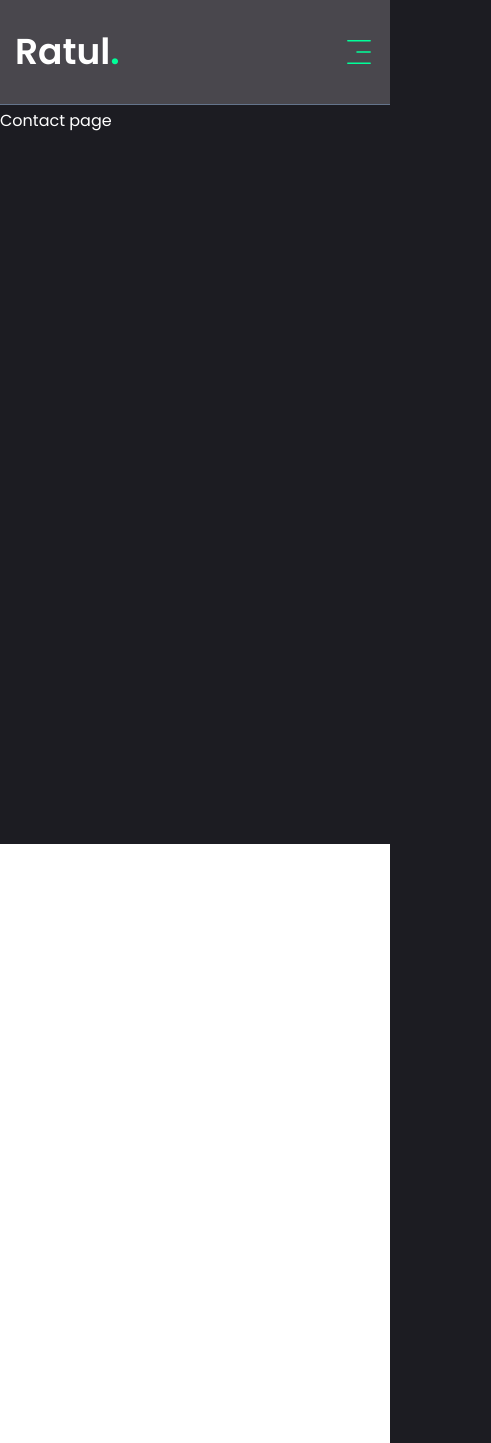
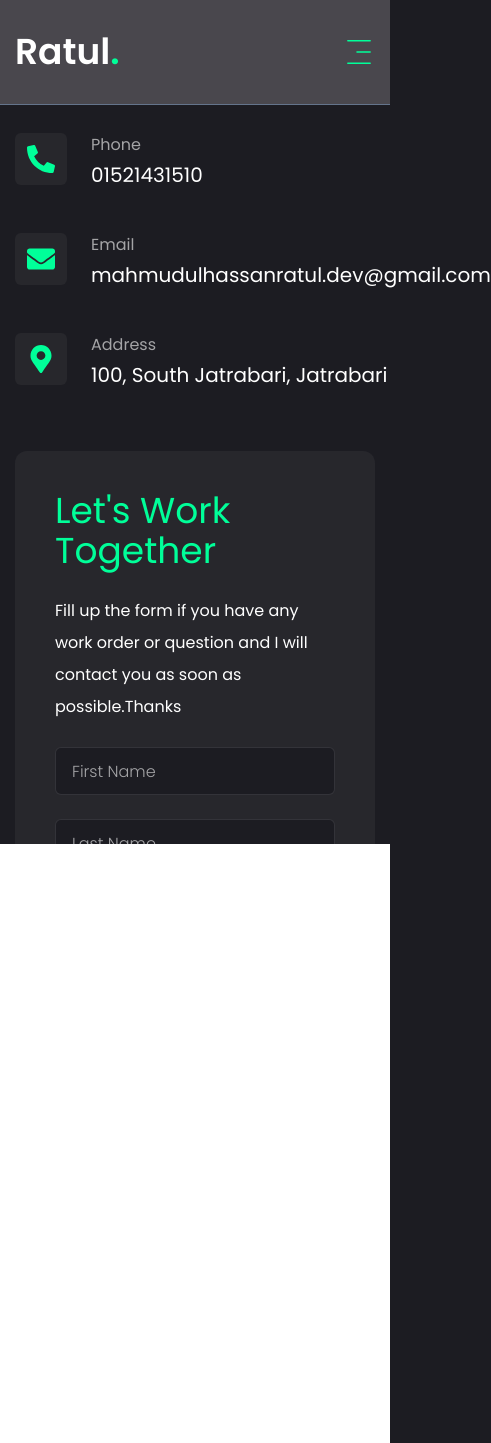
Before and after one commit to MHRatul/Portfolio-Project, a Next.js app: page /contact in a window 390 px wide. Shown: the whole page, 491 px wide, since content can reach past the window. Before the commit the page ends 844 px from the top, so only its background shows below. Built offline with nearby package versions, Linux system fonts and the light colour scheme.

Commit message:
contact page develop & make it responsive

```diff
--- a/app/contact/page.jsx
+++ b/app/contact/page.jsx
@@ -1,5 +1,112 @@
+"use client";
+import { Button } from "@/components/ui/button";
+import { Input } from "@/components/ui/input";
+import { Textarea } from "@/components/ui/textarea";
+
+import {
+  Select,
+  SelectContent,
+  SelectGroup,
+  SelectItem,
+  SelectLabel,
+  SelectTrigger,
+  SelectValue,
+} from "@/components/ui/select";
+
+import { FaPhoneAlt, FaEnvelope, FaMapMarkerAlt, FaMap } from "react-icons/fa";
+import { Description } from "@radix-ui/react-dialog";
+
+const info = [
+  {
+    icon: <FaPhoneAlt />,
+    title: "Phone",
+    Description: "01521431510",
+  },
+  {
+    icon: <FaEnvelope />,
+    title: "Email",
+    Description: "mahmudulhassanratul.dev@gmail.com",
+  },
+  {
+    icon: <FaMapMarkerAlt />,
+    title: "Address",
+    Description: "100, South Jatrabari, Jatrabari",
+  },
+];
+
+import { motion } from "framer-motion";
 const Contact = () => {
-  return <div>Contact page</div>
-}
+  return (
+    <motion.section
+      initial={{ opacity: 0 }}
+      animate={{
+        opacity: 1,
+        transition: { delay: 0.5, duration: 0.5, ease: "easeInOut" },
+      }}
+      className="py-6"
+    >
+      <div className="container mx-auto">
+        <div className="flex flex-col xl:flex-row gap-[30px]">
+          {/* form */}
+          <div className="xl:w-[54%] order-2 xl:order-none">
+            <form className="flex flex-col gap-6 p-10 bg-[#27272c] rounded-xl">
+              <h3 className="text-4xl text-accent"> Let's Work Together</h3>
+                <p className="text-white"> Fill up the form if you have any work order or question and
+                     I will contact you as soon as possible.Thanks
+                </p>
+                {/* input */}
+                <div className="grid grid-cols-1 md:grid-cols-2 gap-6">
+                  <Input type="firstname" placeholder="First Name"/>
+                  <Input type="lastname" placeholder="Last Name"/>
+                  <Input type="email" placeholder="Email address"/>
+                  <Input type="phone" placeholder="Phone Number"/>
+                </div>
+                {/* select */}
+                <Select>
+                  <SelectTrigger className="w-full">
+                    <SelectValue placeholder="Select a service"/>
+                  </SelectTrigger>
+                  <SelectContent>
+                    <SelectGroup>
+                      <SelectLabel>Select a service</SelectLabel>
+                      <SelectItem value="est">Web Development</SelectItem>
+                      <SelectItem value="cst">UI/UX Design</SelectItem>
+                      <SelectItem value="mst">Logo Design</SelectItem>
+                    </SelectGroup>
+                  </SelectContent>
+                </Select>
+                {/* textarea */}
+                <Textarea
+                  className="w-full h-[200px]"
+                  placeholder="Your message..."
+
+                />
+                {/* btn */}
+                <Button size="md" className="max-w-40">
+                  Send message
+                </Button>
+            </form>
+          </div>
+          {/* info */}
+          <div className="flex-1 flex items-center xl:justify-end order-1 xl:order-none mb-8 xl:mb-0">
+            <ul className="flex flex-col gap-10">
+              {info.map((item, index) => {
+                return <li key={index} className="flex items-center gap-6">
+                  <div className="w-[52px] h-[52px] xl:w-[72px] xl:h-[72px] bg-[#27272c] text-accent rounded-md flex justify-center items-center ">
+                    <div className="text-[28px]">{item.icon}</div>
+                  </div>
+                  <div className="flex-1">
+                    <p className="text-white/60">{item.title}</p>
+                    <h3 className="text-xl">{item.Description}</h3>
+                  </div>
+                </li>
+              })}
+            </ul>
+          </div>
+        </div>
+     </div>
+    </motion.section>
+  );
+};
 
 export default Contact;
--- a/components/ui/input.jsx
+++ b/components/ui/input.jsx
@@ -7,7 +7,7 @@
     (<input
       type={type}
       className={cn(
-        "flex h-10 w-full rounded-md border border-slate-200 bg-white px-3 py-2 text-sm ring-offset-white file:border-0 file:bg-transparent file:text-sm file:font-medium placeholder:text-slate-500 focus-visible:outline-none focus-visible:ring-2 focus-visible:ring-slate-950 focus-visible:ring-offset-2 disabled:cursor-not-allowed disabled:opacity-50 dark:border-slate-800 dark:bg-slate-950 dark:ring-offset-slate-950 dark:placeholder:text-slate-400 dark:focus-visible:ring-slate-300",
+        "flex h-[48px] rounded-md border border-white/10 focus:border-accent font-light bg-primary px-4 py-5 text-base placeholder:text-white/60 outline-none",
         className
       )}
       ref={ref}
--- a/components/ui/select.jsx
+++ b/components/ui/select.jsx
@@ -16,7 +16,7 @@
   <SelectPrimitive.Trigger
     ref={ref}
     className={cn(
-      "flex h-10 w-full items-center justify-between rounded-md border border-slate-200 bg-white px-3 py-2 text-sm ring-offset-white placeholder:text-slate-500 focus:outline-none focus:ring-2 focus:ring-slate-950 focus:ring-offset-2 disabled:cursor-not-allowed disabled:opacity-50 [&>span]:line-clamp-1 dark:border-slate-800 dark:bg-slate-950 dark:ring-offset-slate-950 dark:placeholder:text-slate-400 dark:focus:ring-slate-300",
+      "flex h-[48px] w-full items-center justify-between rounded-md border border-white/10 bg-primary px-4 py-5 font-light text-base text-white/60 placeholder:text-white/10 outline-none focus:border-accent",
       className
     )}
     {...props}>
@@ -54,7 +54,7 @@
     <SelectPrimitive.Content
       ref={ref}
       className={cn(
-        "relative z-50 max-h-96 min-w-[8rem] overflow-hidden rounded-md border border-slate-200 bg-white text-slate-950 shadow-md data-[state=open]:animate-in data-[state=closed]:animate-out data-[state=closed]:fade-out-0 data-[state=open]:fade-in-0 data-[state=closed]:zoom-out-95 data-[state=open]:zoom-in-95 data-[side=bottom]:slide-in-from-top-2 data-[side=left]:slide-in-from-right-2 data-[side=right]:slide-in-from-left-2 data-[side=top]:slide-in-from-bottom-2 dark:border-slate-800 dark:bg-slate-950 dark:text-slate-50",
+        "relative z-50 max-h-96 min-w-[8rem] overflow-hidden rounded-md border border-white/10 bg-primary text-white shadow-md data-[state=open]:animate-in data-[state=closed]:animate-out data-[state=closed]:fade-out-0 data-[state=open]:fade-in-0 data-[state=closed]:zoom-out-95 data-[state=open]:zoom-in-95 data-[side=bottom]:slide-in-from-top-2 data-[side=left]:slide-in-from-right-2 data-[side=right]:slide-in-from-left-2 data-[side=top]:slide-in-from-bottom-2 dark:border-slate-800 dark:bg-slate-950 dark:text-slate-50",
         position === "popper" &&
           "data-[side=bottom]:translate-y-1 data-[side=left]:-translate-x-1 data-[side=right]:translate-x-1 data-[side=top]:-translate-y-1",
         className
@@ -85,7 +85,7 @@
   <SelectPrimitive.Item
     ref={ref}
     className={cn(
-      "relative flex w-full cursor-default select-none items-center rounded-sm py-1.5 pl-8 pr-2 text-sm outline-none focus:bg-slate-100 focus:text-slate-900 data-[disabled]:pointer-events-none data-[disabled]:opacity-50 dark:focus:bg-slate-800 dark:focus:text-slate-50",
+      "relative flex w-full cursor-default select-none items-center rounded-sm py-1.5 pl-8 pr-2 text-sm outline-none focus:bg-accent focus:text-primary data-[disabled]:pointer-events-none data-[disabled]:opacity-50 dark:focus:bg-slate-800 dark:focus:text-slate-50",
       className
     )}
     {...props}>
--- a/components/ui/textarea.jsx
+++ b/components/ui/textarea.jsx
@@ -6,7 +6,7 @@
   return (
     (<textarea
       className={cn(
-        "flex min-h-[80px] w-full rounded-md border border-slate-200 bg-white px-3 py-2 text-sm ring-offset-white placeholder:text-slate-500 focus-visible:outline-none focus-visible:ring-2 focus-visible:ring-slate-950 focus-visible:ring-offset-2 disabled:cursor-not-allowed disabled:opacity-50 dark:border-slate-800 dark:bg-slate-950 dark:ring-offset-slate-950 dark:placeholder:text-slate-400 dark:focus-visible:ring-slate-300",
+        " flex min-h-[80px] w-full rounded-md border border-white/10 bg-primary px-4 py-5 font-light text-base placeholder:text-white/60 outline-none focus:border-accent focus-visible:ring-1 focus-visible:ring-accent focus-visible:ring-offset-0 disabled:curser-not-allowed disabled:opacity-50",
         className
       )}
       ref={ref}
```
Also changed, not shown: public/assets/work/thumb-1.png (deleted), public/assets/work/thumb-2.png (deleted).
